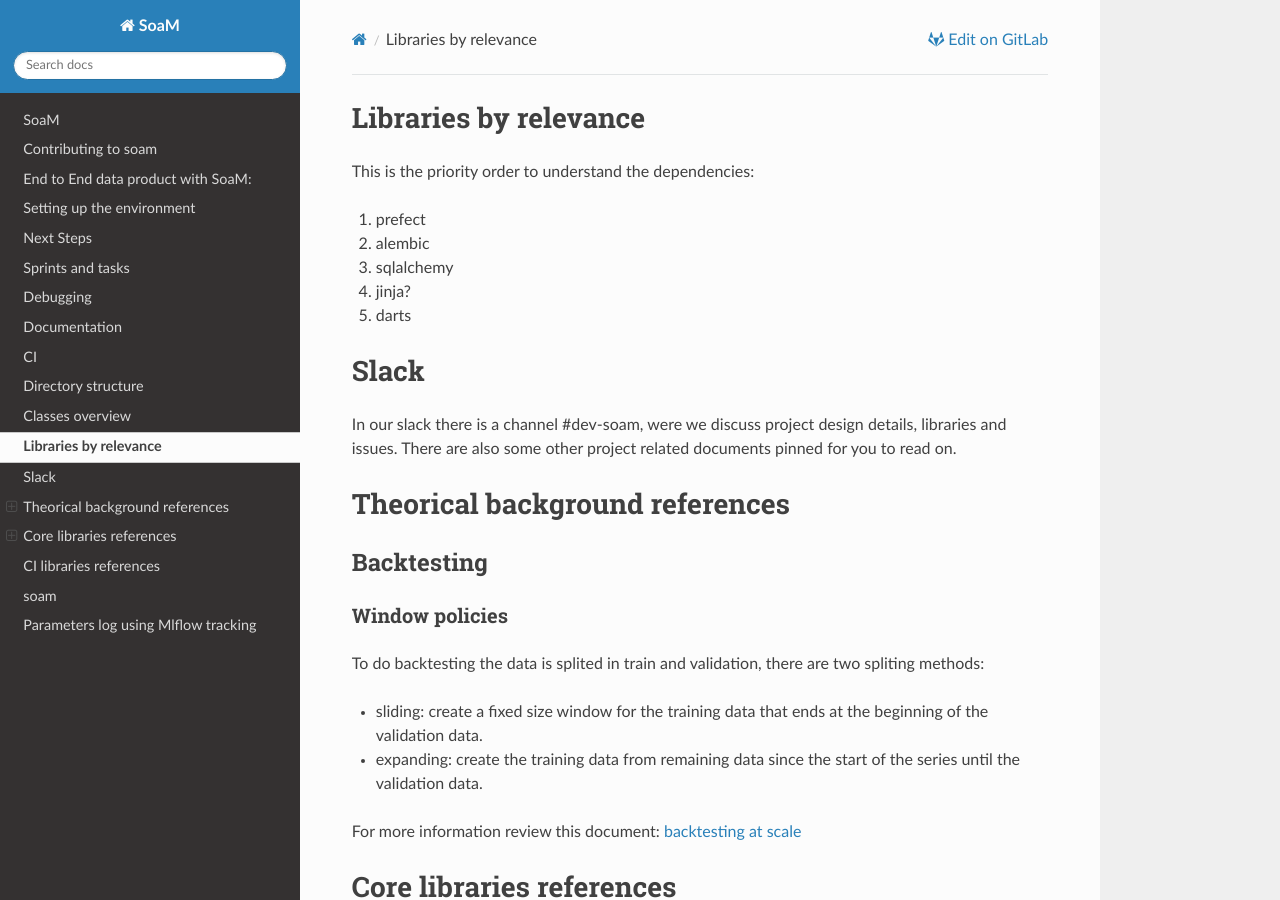
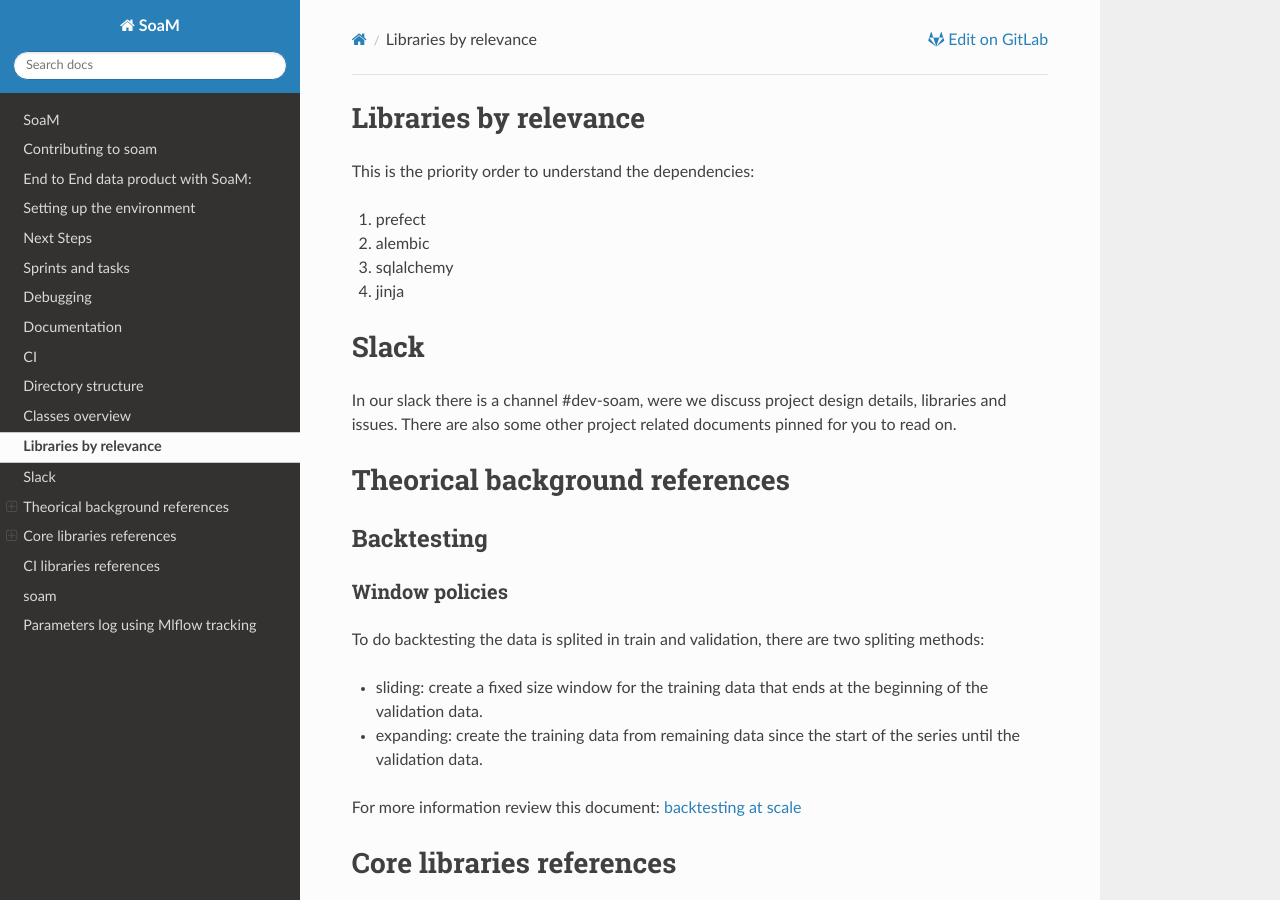
Before and after one commit to MuttData/soam, a Sphinx documentation site: the page built from documentation/source/references.md, in a window 1280 px wide and 900 px high. Built offline with Sphinx 7.4.7 and the Read the Docs theme 2.0.0, drawn with Linux system fonts in a browser that asks for light colours.

Commit message:
minor documentation changes

```diff
--- a/documentation/source/references.md
+++ b/documentation/source/references.md
@@ -4,8 +4,7 @@ This is the priority order to understand the dependencies:
  1. prefect
  2. alembic
  3. sqlalchemy
- 4. jinja?
- 5. darts
+ 4. jinja
 
 <!--- # (TODO: Ask Pedro to improve the background documents
  with the knowledge learned from delver)--->
```
Also changed, not shown: README.md (+1 -1 lines).
